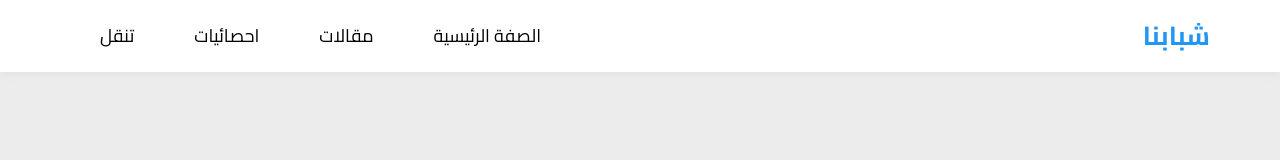
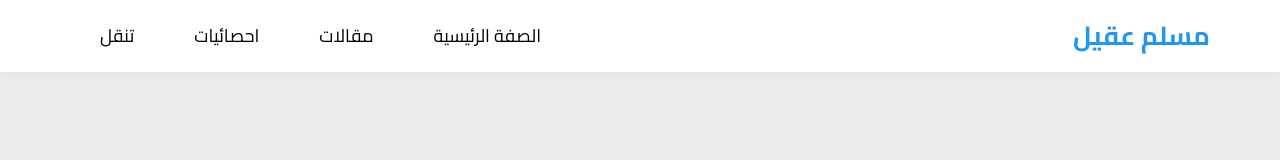
Before and after one commit to Muslim-AK/mywebsite, a plain HTML site: page index.html in a window 1280 px wide. Shown: the top 160 px of the page. Drawn offline with Linux system fonts and the light colour scheme; a script that the page names is missing.

Commit message:
first update

```diff
--- a/index.html
+++ b/index.html
@@ -4,8 +4,7 @@
     <meta charset="UTF-8" />
     <meta http-equiv="X-UA-Compatible" content="IE=edge" />
     <meta name="viewport" content="width=device-width, initial-scale=1.0" />
-    <title>حملة شبابنا</title>
-    <link rel="icon" href="imgs/logo.png">
+    <title>مسلم عقيل</title>
     <link rel="stylesheet" href="css/normalize.css" />
     <link rel="stylesheet" href="css/mywebsite.css" />
     <!-- Font Awesome -->
@@ -19,7 +18,7 @@
     <!-- Start Header -->
     <div class="header" id="header">
       <div class="container">
-        <a class="logo" href="#">شبابنا</a>
+        <a class="logo" href="#">مسلم عقيل</a>
         <ul class="main-nav">
           <li><a href="#">الصفة الرئيسية</a></li>
           <li><a href="#articles">مقالات</a></li>
```
Also changed, not shown: Community/index.html (added), Leader/index.html (added), Problem/index.html (added).
